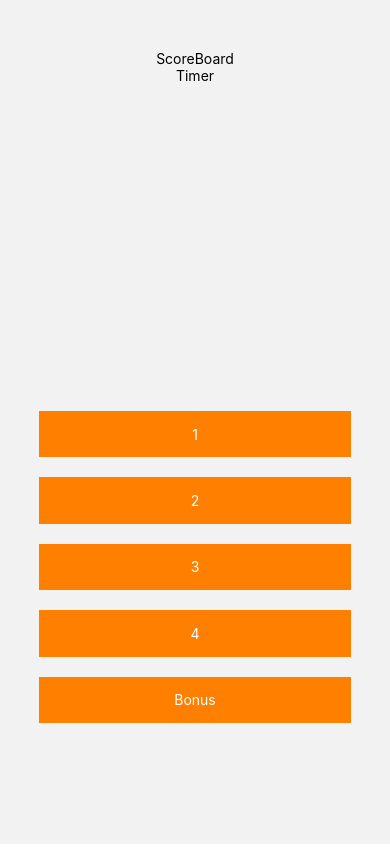
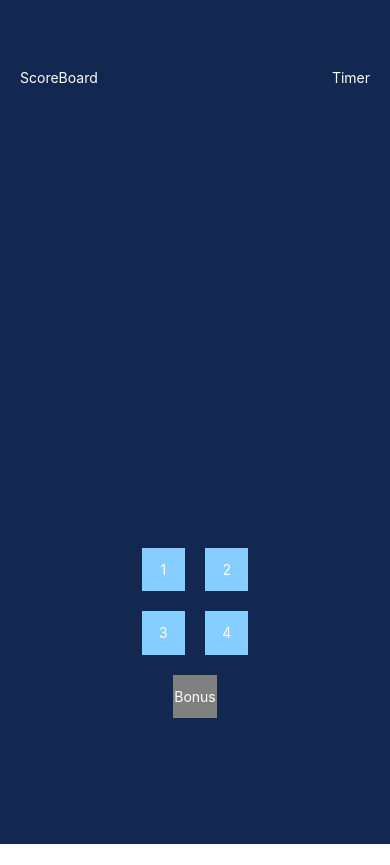
Before and after one commit to marchalleo/QuizzApp, a React Native app: screen /Quizz in a window 390 px wide. Built offline with nearby package versions, Linux system fonts and the light colour scheme.

Commit message:
💄 Add style

```diff
--- a/src/navigator/StackNavigator.jsx
+++ b/src/navigator/StackNavigator.jsx
@@ -15,7 +15,7 @@ export function StackNavigator() {
     return (
         <Stack.Navigator initialRouteName="Home">
             <Stack.Screen name="Home" component={HomeScreen} options={{headerShown: false}}/>
-            <Stack.Screen name="NewGame" component={NewGameScreen} />
+            <Stack.Screen name="NewGame" component={NewGameScreen} options={{headerTransparent: true, headerTitle: '', headerBackTitleVisible: false,}}/>
             <Stack.Screen name="Quizz" component={QuizzScreen}  options={{headerShown: false}}/>
             <Stack.Screen name="Question" component={QuestionScreen}  options={{headerShown: false}}/>
             <Stack.Screen name="Response" component={ResponseScreen}  options={{headerShown: false}}/>
--- a/src/screen/HomeScreen.jsx
+++ b/src/screen/HomeScreen.jsx
@@ -15,9 +15,10 @@ const styles = StyleSheet.create({
     flex: 1,
     alignItems: 'center',
     justifyContent: 'center',
+    backgroundColor: '#132851',
   },
   button: {
-    backgroundColor: '#98c1d9',
+    backgroundColor: '#c7f0e3',
     paddingTop: 15,
     paddingBottom: 15,
     paddingLeft: 20,
@@ -26,6 +27,6 @@ const styles = StyleSheet.create({
   },
   buttonText: {
     fontSize: 25,
-    color: '#ffffff',
+    color: '#132851',
   },
 });
--- a/src/screen/NewGameScreen.jsx
+++ b/src/screen/NewGameScreen.jsx
@@ -56,7 +56,7 @@ export function NewGameScreen({ navigation }) {
             <TextInput
               style={styles.inputTeam}
               placeholder="Nom de l'équipe"
-              placeholderTextColor="#000"
+              placeholderTextColor="#132851"
               value={newTeam}
               onChangeText={setNewTeam}
               required
@@ -92,7 +92,8 @@ export function NewGameScreen({ navigation }) {
       flex: 1,
       flexDirection: 'column',
       alignItems: 'center',
-      justifyContent: 'space-between'
+      justifyContent: 'space-between',
+      backgroundColor: '#132851',
     },
     ViewAddTeam: {
       flex: 1,
@@ -100,7 +101,8 @@ export function NewGameScreen({ navigation }) {
       alignItems: 'center',
       justifyContent: 'center',
       width: '100%',
-      height: '30%',
+      height: '40%',
+      paddingTop: 40,
     },
       ViewInput: {
         flex: 1,
@@ -111,9 +113,10 @@ export function NewGameScreen({ navigation }) {
       },
       inputTeam: {
         width: '100%',
-      height: '50%',
+        height: '45%',
         textAlign: 'center',
-      backgroundColor: '#98c1d9',
+        backgroundColor: '#ffffff',
+        color: '#132851',
       },
       ViewInputButton: {
         flex: 1,
@@ -136,17 +139,17 @@ export function NewGameScreen({ navigation }) {
       },
     ViewTeam: {
       width: '100%',
-      height: '70%',
+      height: '60%',
       alignItems: 'center',
-      borderTopWidth: 1,
-      borderTopColor: '#000000',
+      borderTopWidth: 2,
+      borderTopColor: '#ffffff',
       paddingTop: 30,
       paddingBottom: 30,
     },
       teamCard: {
         width: '70%',
         height: '10%',
-      backgroundColor: '#FF7F00',
+        backgroundColor: '#c7f0e3',
         justifyContent: 'space-between',
         alignItems: 'center',
         flexDirection: 'row',
@@ -155,11 +158,12 @@ export function NewGameScreen({ navigation }) {
       },
       teamCardText: {
         fontSize: 22,
+        color: '#132851',
       },
       teamCardDelete: {
         width: '20%',
         height: '100%',
-      backgroundColor: 'red',
+        backgroundColor: '#ffffff',
         justifyContent: 'center',
         alignItems: 'center',
       },
--- a/src/screen/QuizzScreen.jsx
+++ b/src/screen/QuizzScreen.jsx
@@ -18,6 +18,7 @@ export function QuizzScreen({ navigation }) {
           <Text style={styles.ViewTimerText}>Timer</Text>
         </View>
         <View style={styles.ViewTeamScore}>
+          <View style={styles.ViewTeamScoreWrap}>
             { team.map(team => {
               return (
                 <View style={styles.ViewTeamScoreCard} key={team.id}>
@@ -26,8 +27,10 @@ export function QuizzScreen({ navigation }) {
                 </View>
               )
             }) }
+          </View>
         </View>
         <View style={styles.ViewTheme}>
+          <View style={styles.ViewThemeWrap}>
             <Pressable style={styles.ThemeCard} onPress={() => questionNavigate('ring')}>
               <Text style={styles.ThemeCardText}>1</Text>
             </Pressable>
@@ -40,10 +43,11 @@ export function QuizzScreen({ navigation }) {
             <Pressable style={styles.ThemeCard} onPress={() => questionNavigate('replay')}>
               <Text style={styles.ThemeCardText}>4</Text>
             </Pressable>
-            <Pressable style={styles.ThemeCard} onPress={() =>questionNavigate()}>
+            <Pressable style={styles.ThemeCardBonus} onPress={() =>questionNavigate()}>
               <Text style={styles.ThemeCardText}>Bonus</Text>
             </Pressable>
           </View>
+        </View>
       </View>
     );
   }
@@ -53,21 +57,36 @@ export function QuizzScreen({ navigation }) {
       flex: 1,
       alignItems: 'center',
       justifyContent: 'center',
+      backgroundColor: '#132851',
     },
     ViewTimer: {
       width: '100%',
       height: '15%',
-      justifyContent: 'center',
-      alignItems: 'center',
-      paddingTop: 50,
+      flexDirection: 'row',
+      justifyContent: 'space-between',
+      alignItems: 'flex-end',
+      paddingBottom: 20,
+      paddingLeft: 20,
+      paddingRight: 20,
+    },
+    ViewTimerText: {
+      color: '#ffffff',
     },
     ViewTeamScore: {
       width: '100%',
       height: '35%',
       justifyContent: 'center',
       alignItems: 'center',
-      flexDirection: 'row',
     },
+      ViewTeamScoreWrap: {
+        justifyContent: 'center',
+        alignItems: 'center',
+        alignContent: 'center',
+        flexDirection: 'column',
+        width: '100%',
+        height: '100%',
+        flexWrap: 'wrap',
+      },
       ViewTeamScoreCard: {
         width: '40%',
         height: '20%',
@@ -82,18 +101,32 @@ export function QuizzScreen({ navigation }) {
     ViewTheme: {
       width: '100%',
       height: '55%',
-      justifyContent: 'flex-start',
+      justifyContent: 'center',
       alignItems: 'center',
     },
+      ViewThemeWrap: {
+        justifyContent: 'center',
+        alignItems: 'center',
+        flexDirection: 'row',
+        flexWrap: 'wrap',
+      },
       ThemeCard: {
-        width: '80%',
-        height: '10%',
+        width: '25%',
+        aspectRatio: 1,
         justifyContent: 'center',
         alignItems: 'center',
         margin: 10,
-        backgroundColor: '#FF7F00',
+        backgroundColor: '#85ceff',
       },
       ThemeCardText: {
         color: '#ffffff',
       },
+      ThemeCardBonus: {
+        width: '25%',
+        aspectRatio: 1,
+        justifyContent: 'center',
+        alignItems: 'center',
+        margin: 10,
+        backgroundColor: 'grey',
+      },
 })
```
Lines whose indentation alone changed are shown as unchanged.
